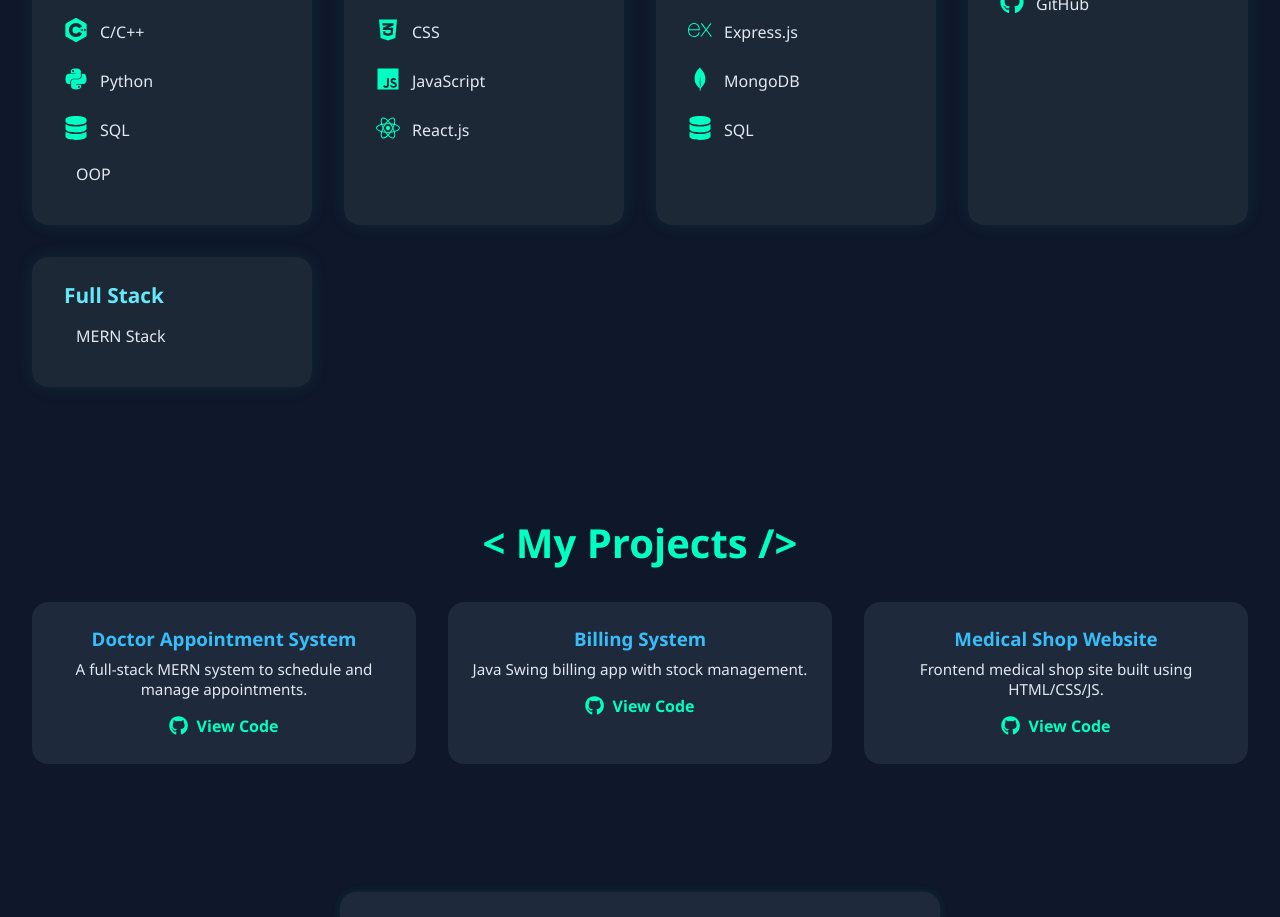
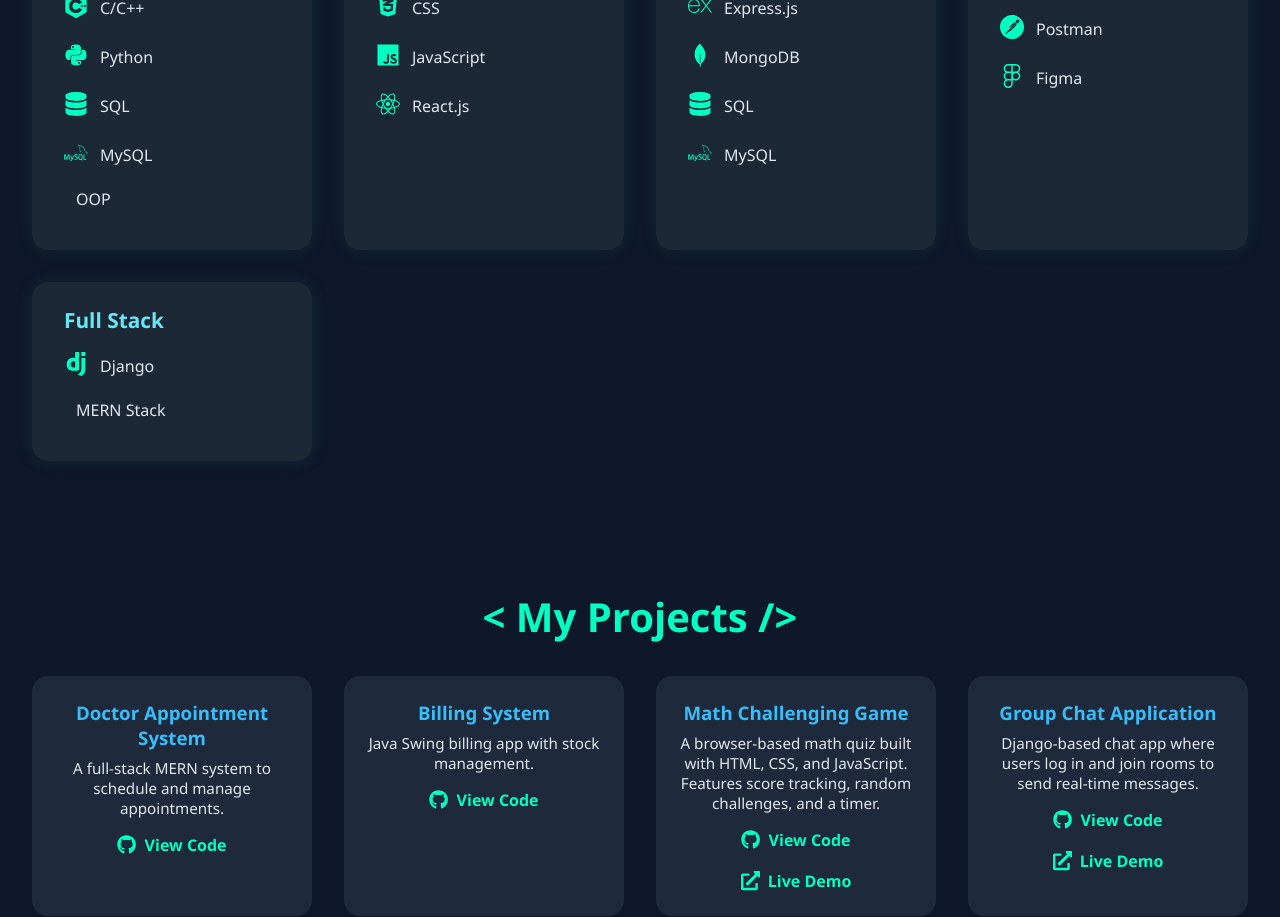
Before and after one commit to SumitPrajapatiCoder/My-Portfolio, a React (Vite) app: page / in a window 1280 px wide. Shown: the part 1880-2797 px from the top of the page. Built offline with nearby package versions, Linux system fonts and the light colour scheme.

Commit message:
Add More  Projects

```diff
--- a/src/Componenet/header.css
+++ b/src/Componenet/header.css
@@ -1,5 +1,3 @@
-
-
 .navbar {
   background-color: #1e2a38;
   padding: 1.5rem 2rem;
@@ -11,23 +9,54 @@
   position: sticky;
   top: 0;
   z-index: 999;
+  width: 100%;
 }
+
+
+.header-top {
+  width: 100%;
+  max-width: 1200px;
+  display: flex;
+  justify-content: space-between;
+  align-items: center;
+  position: relative;
+}
+
 
 .header-content {
   text-align: center;
-  margin-bottom: 1.5rem;
+  margin: 0 auto;
 }
 
 .header-title {
   font-size: 2.5rem;
   font-weight: bold;
   color: #00ffc8;
+  margin: 0;
 }
 
 .header-subtitle {
   font-size: 1.2rem;
   color: #e0e0e0;
   margin-top: 0.5rem;
+}
+
+
+.menu-toggle {
+  display: none;
+  font-size: 1.8rem;
+  cursor: pointer;
+  color: #00ffc8;
+  z-index: 1001;
+  margin-left: auto;
+  margin-right: 1rem;
+  margin-top: -2.5rem;
+}
+
+.nav-container {
+  display: flex;
+  justify-content: center;
+  width: 100%;
 }
 
 .nav-links {
@@ -37,7 +66,7 @@
   list-style: none;
   gap: 1.5rem;
   padding: 0;
-  margin: 0;
+  margin: 1rem 0 0;
 }
 
 .nav-links li a {
@@ -64,25 +93,6 @@
   vertical-align: middle;
 }
 
-/* Menu toggle icon (hamburger/close) */
-.menu-toggle {
-  display: none;
-  font-size: 1.8rem;
-  cursor: pointer;
-  position: absolute;
-  top: 1.5rem;
-  right: 2rem;
-  z-index: 1001;
-  color: #00ffc8;
-}
-
-/* Dropdown wrapper for nav links */
-.nav-container {
-  display: flex;
-  justify-content: center;
-  width: 100%;
-}
-
 @media (max-width: 768px) {
   .header-title {
     font-size: 1.8rem;
@@ -90,6 +100,10 @@
 
   .header-subtitle {
     font-size: 1rem;
+  }
+
+  .menu-toggle {
+    display: block;
   }
 
   .nav-container {
@@ -113,6 +127,7 @@
   .nav-links {
     flex-direction: column;
     gap: 1rem;
+    width: 100%;
   }
 
   .nav-links li a {
@@ -126,8 +141,4 @@
   .nav-links li:last-child a {
     border-bottom: none;
   }
-
-  .menu-toggle {
-    display: block;
-  }
 }
--- a/src/Componenet/header.jsx
+++ b/src/Componenet/header.jsx
@@ -1,4 +1,3 @@
-
 import React, { useState } from "react";
 import { Typewriter } from "react-simple-typewriter";
 import {
@@ -17,11 +16,11 @@ import "./header.css";
 
 const Header = () => {
   const [menuOpen, setMenuOpen] = useState(false);
-
   const toggleMenu = () => setMenuOpen(!menuOpen);
 
   return (
     <header className="navbar">
+      <div className="header-top">
         <div className="header-content">
           <h1 className="header-title">Hi, I'm Sumit Prajapati</h1>
           <h2 className="header-subtitle">
@@ -41,9 +40,9 @@ const Header = () => {
           </h2>
         </div>
 
-      {/* Dropdown Toggle Button */}
         <div className="menu-toggle" onClick={toggleMenu}>
           {menuOpen ? <FaTimes /> : <FaBars />}
+        </div>
       </div>
 
       <nav className={`nav-container ${menuOpen ? "open" : ""}`}>
--- a/src/Componenet/project.css
+++ b/src/Componenet/project.css
@@ -62,3 +62,12 @@
 .project-icon {
   font-size: 1.2rem;
 }
+
+
+.project-links {
+  display: flex;
+  justify-content: center;
+  gap: 1.2rem;
+  flex-wrap: wrap;
+  margin-top: 0.75rem;
+}
--- a/src/Componenet/project.jsx
+++ b/src/Componenet/project.jsx
@@ -1,11 +1,12 @@
 import React from "react";
 import "./project.css";
-import { FaGithub } from "react-icons/fa";
+import { FaGithub, FaExternalLinkAlt } from "react-icons/fa";
 
 const projects = [
   {
     title: "Doctor Appointment System",
-    description: "A full-stack MERN system to schedule and manage appointments.",
+    description:
+      "A full-stack MERN system to schedule and manage appointments.",
     link: "https://github.com/SumitPrajapatiCoder/DAMS-Doctor-Appointment-Management-System",
   },
   {
@@ -14,11 +15,28 @@ const projects = [
     link: "https://github.com/SumitPrajapatiCoder/Billing-Generating-System",
   },
   {
-    title: "Medical Shop Website",
-    description: "Frontend medical shop site built using HTML/CSS/JS.",
-    link: "https://github.com/SumitPrajapatiCoder/Medical-Shop",
+    title: "Math Challenging Game",
+    description:
+      "A browser-based math quiz built with HTML, CSS, and JavaScript. Features score tracking, random challenges, and a timer.",
+    link: "https://github.com/SumitPrajapatiCoder/Math-Challenging-Game.git",
+    live: "https://math-game-7jdg.onrender.com",
+  },
+  {
+    title: "Group Chat Application",
+    description:
+      "Django-based chat app where users log in and join rooms to send real-time messages.",
+    link: "https://github.com/SumitPrajapatiCoder/Group-Chat-System.git",
+    live: "http://group-chat-system-production-30b0.up.railway.app",
+  },
+  {
+    title: "Gemini Chatbot",
+    description:
+      "AI chatbot built with Django and Gemini API to respond to user prompts instantly.",
+    link: "https://github.com/SumitPrajapatiCoder/Chat-With-Gemini.git",
+    live: "http://sumitprajapaticoder-django--8000.prod1.defang.dev",
   },
 ];
+
 
 const Projects = () => {
   return (
@@ -30,10 +48,22 @@ const Projects = () => {
           <div className="project-card zoom-in" key={index}>
             <h3>{project.title}</h3>
             <p>{project.description}</p>
-            <a href={project.link} target="_blank" rel="noopener noreferrer">
-              <FaGithub className="project-icon" />
-              View Code
-            </a>
+            <div className="project-links">
+              <a href={project.link} target="_blank" rel="noopener noreferrer">
+                <FaGithub className="project-icon" />
+                View Code
+              </a>
+              {project.live && (
+                <a
+                  href={project.live}
+                  target="_blank"
+                  rel="noopener noreferrer"
+                >
+                  <FaExternalLinkAlt className="project-icon" />
+                  Live Demo
+                </a>
+              )}
+            </div>
           </div>
         ))}
       </div>
--- a/src/Componenet/skill.jsx
+++ b/src/Componenet/skill.jsx
@@ -16,7 +16,9 @@ import {
   SiCplusplus,
   SiPostman,
   SiFigma,
-  SiGooglechrome,
+  SiDjango,
+  SiMysql,
+  SiSqlite
 } from "react-icons/si";
 
 import "./skill.css";
@@ -29,6 +31,7 @@ const skillGroups = [
       { name: "C/C++", icon: <SiCplusplus /> },
       { name: "Python", icon: <FaPython /> },
       { name: "SQL", icon: <FaDatabase /> },
+      {name: "MySQL", icon: <SiMysql /> },
       { name: "OOP" },
     ],
   },
@@ -48,6 +51,7 @@ const skillGroups = [
       { name: "Express.js", icon: <SiExpress /> },
       { name: "MongoDB", icon: <SiMongodb /> },
       { name: "SQL", icon: <FaDatabase /> },
+      { name: "MySQL", icon: <SiMysql /> },
     ],
   },
   {
@@ -55,14 +59,13 @@ const skillGroups = [
     skills: [
       { name: "Git", icon: <FaGithub /> },
       { name: "GitHub", icon: <FaGithub /> },
-      // { name: "Postman", icon: <SiPostman /> },
-      // { name: "Figma", icon: <SiFigma /> },
-      // { name: "Chrome DevTools", icon: <SiGooglechrome /> },
+      { name: "Postman", icon: <SiPostman /> },
+      { name: "Figma", icon: <SiFigma /> },
     ],
   },
   {
     title: "Full Stack",
-    skills: [{ name: "MERN Stack" }],
+    skills: [{ name: "Django", icon: <SiDjango /> }, { name: "MERN Stack" }],
   },
 ];
 
--- a/src/index.css
+++ b/src/index.css
@@ -1,4 +1,4 @@
-/* index.css */
+
 body {
     margin: 0;
     font-family: "Segoe UI", sans-serif;
```
Lines whose indentation alone changed are shown as unchanged.
